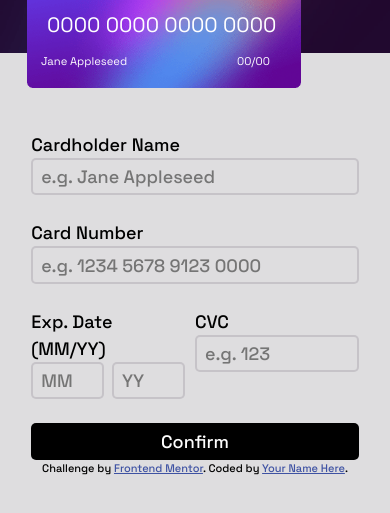
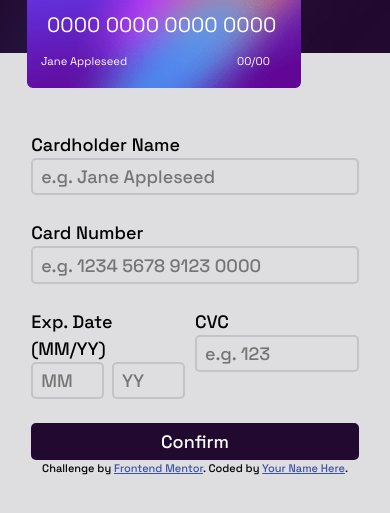
Before and after one commit to BishoSBA/interactive-card-details-form, a plain HTML site: page index.html in a window 390 px wide. Shown: the part 197-710 px from the top of the page. Drawn offline with Linux system fonts and the light colour scheme; a web font is replaced by a local one.

Commit message:
button color

```diff
--- a/style.css
+++ b/style.css
@@ -192,7 +192,7 @@ body {
 		padding: 5px 20px;
 		border: 0cm solid;
 		border-radius: 5px;
-		background-color: black;
+		background-color: var(--clr-neutral-900);
 		color: var(--clr-neutral-100);
 	}
 }
```
